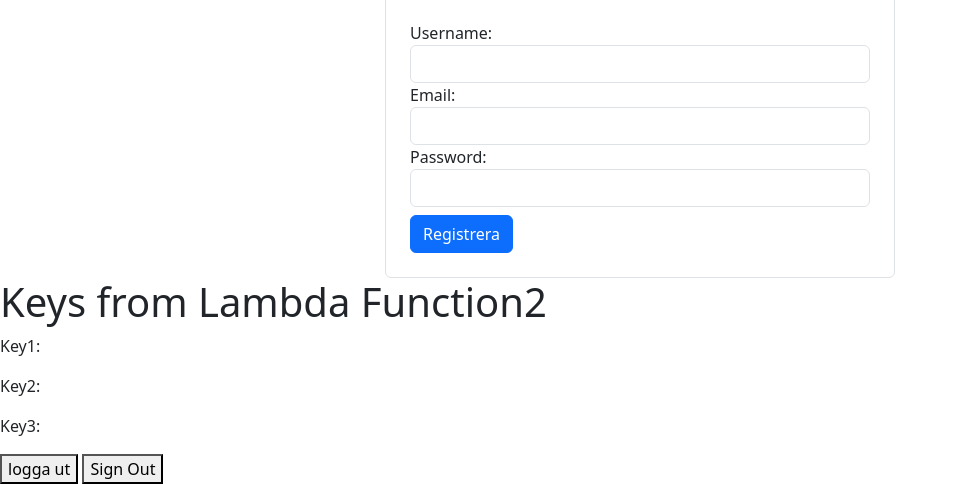
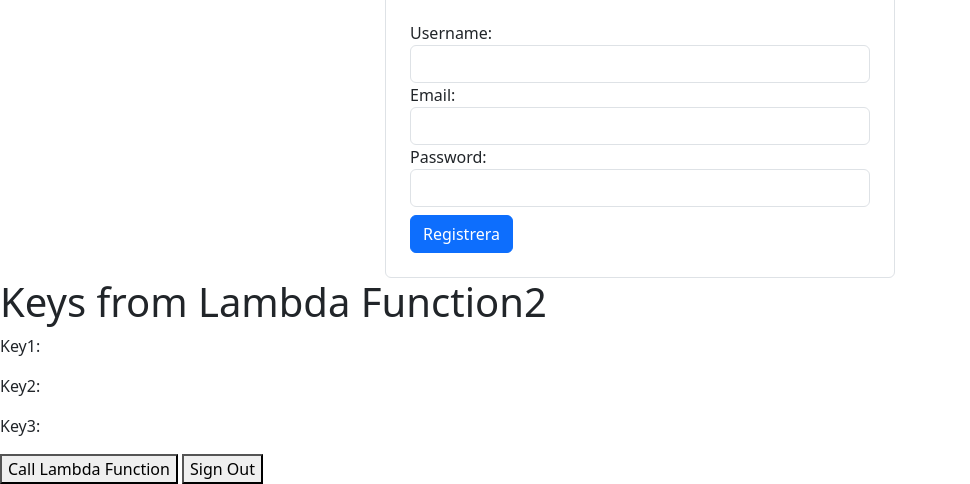
Before and after one commit to Hagge01/thesis-secureinbrowser, a website: page pages/index.html in a window 1280 px wide. Shown: the part 558-1042 px from the top of the page, without its empty margins (0-970 px from the left). Drawn offline with nearby package versions, Linux system fonts and the light colour scheme; no server answers.

Commit message:
updated button

```diff
--- a/pages/index.html
+++ b/pages/index.html
@@ -59,7 +59,7 @@
     <p>Key1: <span id="key1"></span></p>
     <p>Key2: <span id="key2"></span></p>
     <p>Key3: <span id="key3"></span></p>
-    <button id="get-keys"> logga ut</button>
+    <button id="get-keys">Call Lambda Function</button>
     <script src="/js/script.js"></script>
     <script>
     var poolData = {
```
